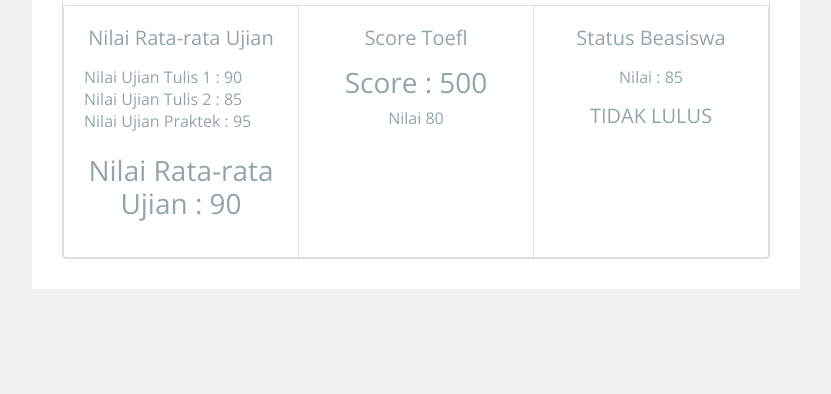
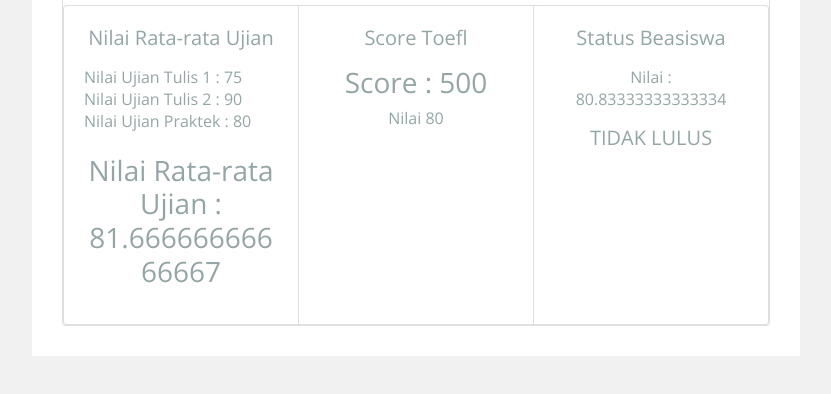
Before and after one commit to rizal690/Aplikasi-Pertama, a plain HTML site: page index.html in a window 1280 px wide. Shown: the part 328-722 px from the top of the page, without its empty margins (224-1055 px from the left). Drawn offline with nearby package versions, Linux system fonts and the light colour scheme; files that its build step writes are made by us from their sources; files whose address does not match are found by name.

Commit message:
aplikasi keempat mangganti nilai rata rata

```diff
--- a/index.html
+++ b/index.html
@@ -3,7 +3,7 @@
 <head>
     <meta charset='utf-8'>
     <meta http-equiv='X-UA-Compatible' content='IE=edge'>
-    <title>Aplikasi Ketiga</title>
+    <title>Aplikasi Keempat</title>
     <meta name='viewport' content='width=device-width, initial-scale=1'>
     <link rel='stylesheet' type='text/css' media='screen' href='assets/bootstrap/css/bootstrap.css'>
     <script src='assets/bootstrap/js/bootstrap.js'></script>
@@ -186,11 +186,11 @@ var hasilujian  = document.getElementById("nilaiujian");
 
 
 
-var tulis1 = 90;
+var tulis1 = 75;
 
-var tulis2 = 85;
+var tulis2 = 90;
 
-var praktek = 95;
+var praktek = 80;
 
 var nilaiujian = (tulis1 + tulis2 + praktek) / 3;
 
```
